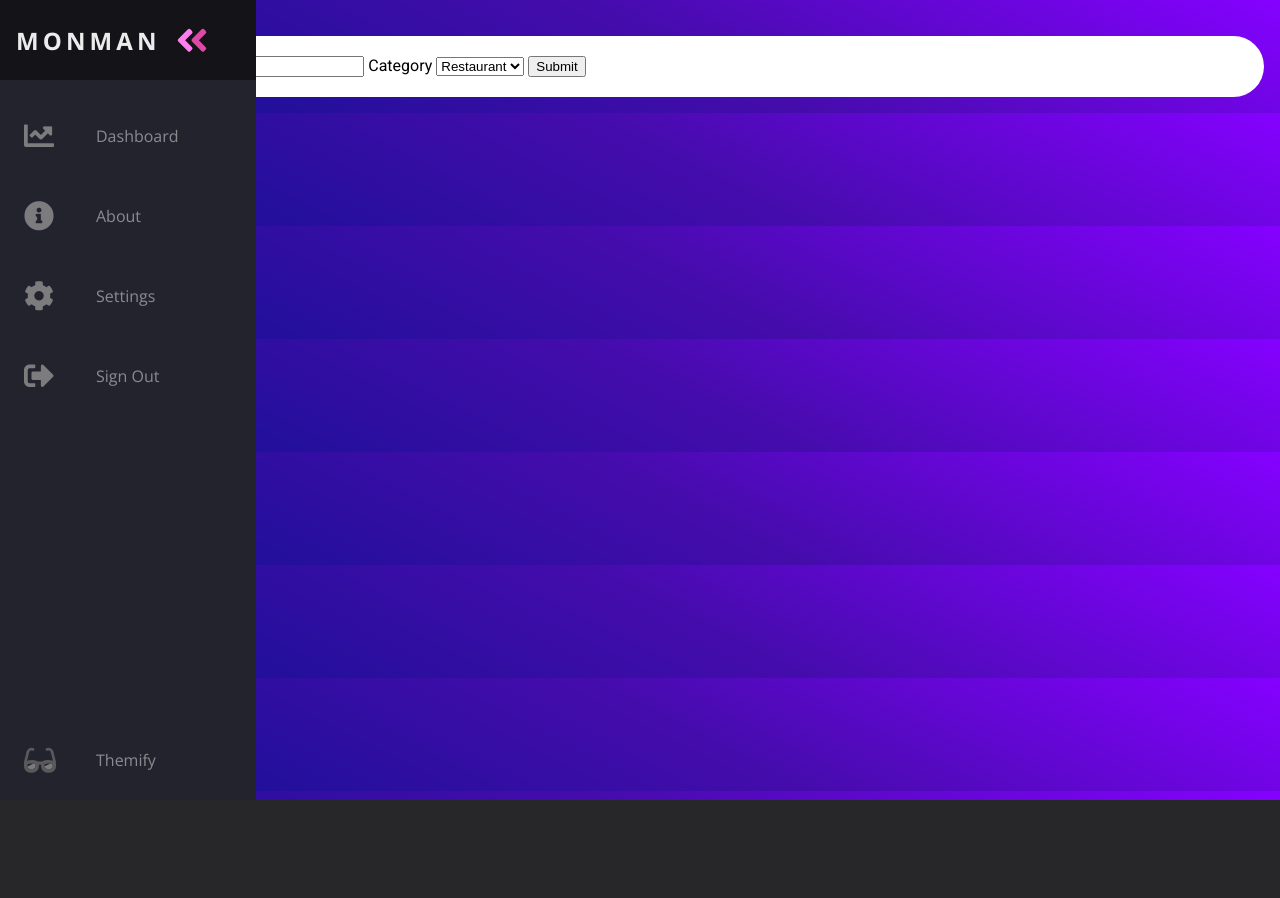
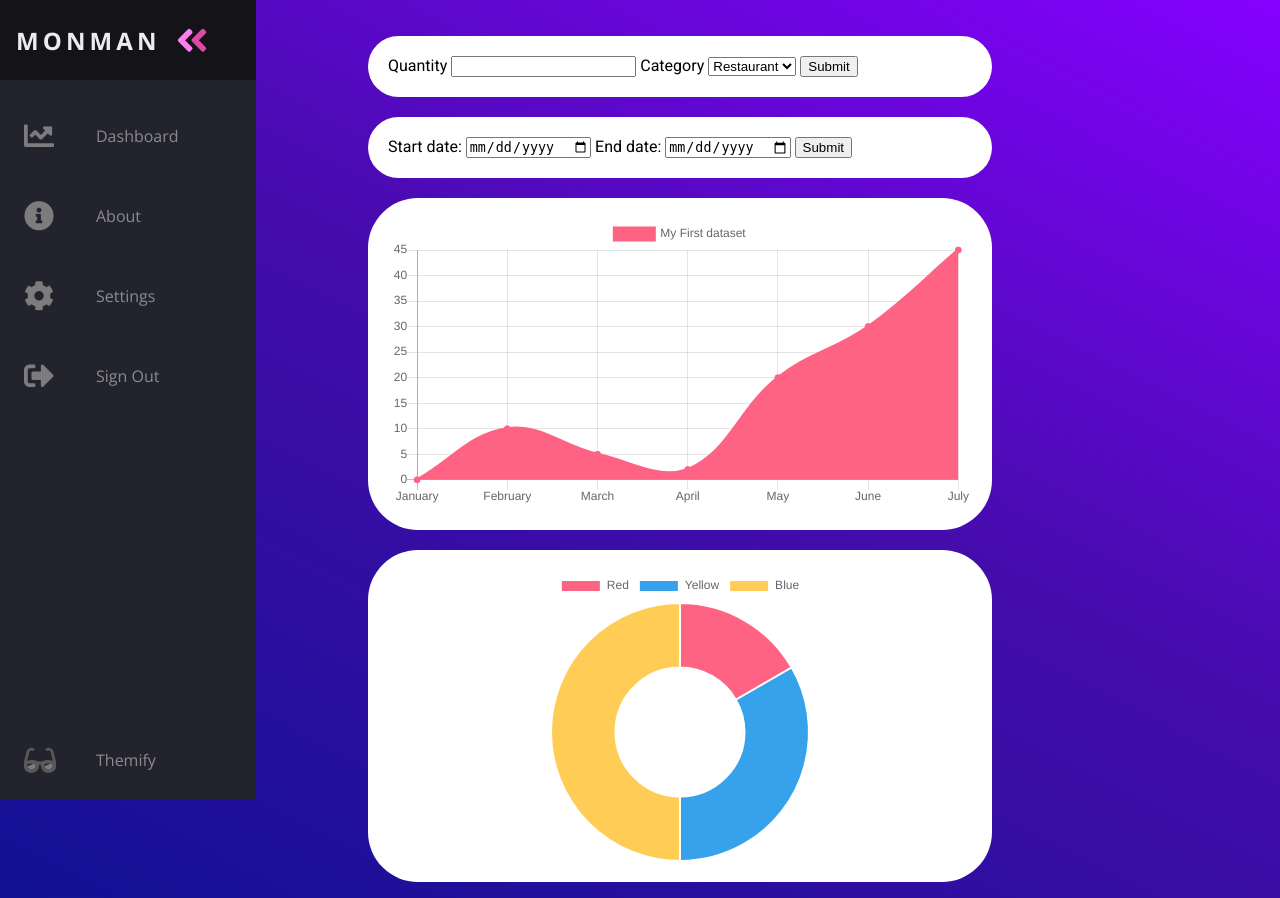
Before and after one commit to miguelcorderocollar/Money-Manager-Web, a Flask app: page / in a window 1280 px wide. Before the commit the page ends 800 px from the top, so only its background shows below. Run offline with Flask 2, Linux system fonts and the light colour scheme; some libraries are stand-ins or nearby versions.

Commit message:
Basic charts done

```diff
--- a/static/css/dashboard.css
+++ b/static/css/dashboard.css
@@ -1,3 +1,13 @@
+.home {
+    /*display: grid;
+    grid-template-areas: "expense   chart";
+    grid-template-columns: 1fr 1fr;
+    grid-template-rows: auto;
+    gap: 0 10px;*/
+    align-items: center;
+    justify-items: center;
+}
+
 .d-item {
     color: black;
     font-family: 'Roboto';
@@ -6,3 +16,23 @@
     background: white;
     margin-top: 20px;
 }
+
+#i-expense {
+    /*grid-area: expense;*/
+    width: 50%;
+}
+
+#i-range {
+    /*grid-area: expense;*/
+    width: 50%;
+}
+
+#i-chart {
+    /*grid-area: chart;*/
+    width: 50%;
+}
+
+#i-donnut {
+    /*grid-area: chart;*/
+    width: 50%;
+}
--- a/templates/home.html
+++ b/templates/home.html
@@ -3,7 +3,7 @@
 
 <div class="home">
 
-    <div class="d-item">
+    <div class="d-item" id="i-expense">
         <form id="input-expense">
             <label>Quantity</label>
             <input type="number" name="quantity">
@@ -17,6 +17,21 @@
             <input type="submit" value="Submit">
         </form>
     </div>
+    <div class="d-item" id="i-range">
+        <form id="input-range">
+            <label for="start">Start date:</label>
+            <input type="date" id="start" name="trip-start">
+            <label for="start">End date:</label>
+            <input type="date" id="end" name="trip-start">
+            <input type="submit" value="Submit">
+        </form>
+    </div>
+    <div class="d-item" id="i-chart">
+        <canvas id="myChart"></canvas>
+    </div>
+    <div class="d-item" id="i-donnut">
+        <canvas id="donnutChart"></canvas>
+    </div>
 
 
 </div>
--- a/templates/layout.html
+++ b/templates/layout.html
@@ -20,6 +20,10 @@
     <script src="https://code.jquery.com/jquery-3.4.1.slim.min.js"
         integrity="sha384-J6qa4849blE2+poT4WnyKhv5vZF5SrPo0iEjwBvKU7imGFAV0wwj1yYfoRSJoZ+n" crossorigin="anonymous">
     </script>
+
+    <!-- ChartJS -->
+    <script src="https://cdn.jsdelivr.net/npm/chart.js@2.9.0"></script>
+
 
     <!-- CSS -->
     <link rel="stylesheet" href="{{url_for('static',filename='css/style.css')}}">
```
Also changed, not shown: static/js/dashboard.js (+45 -2 lines).
